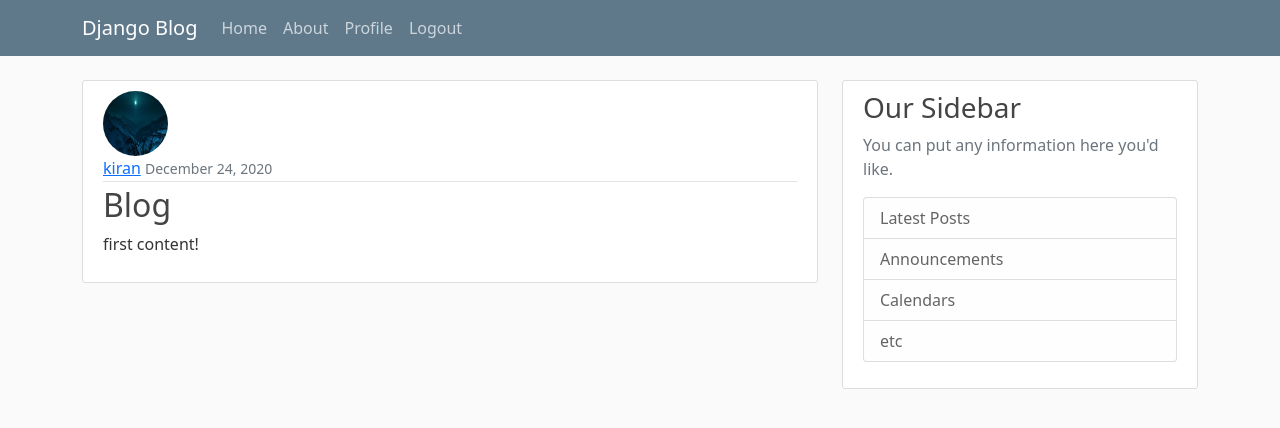
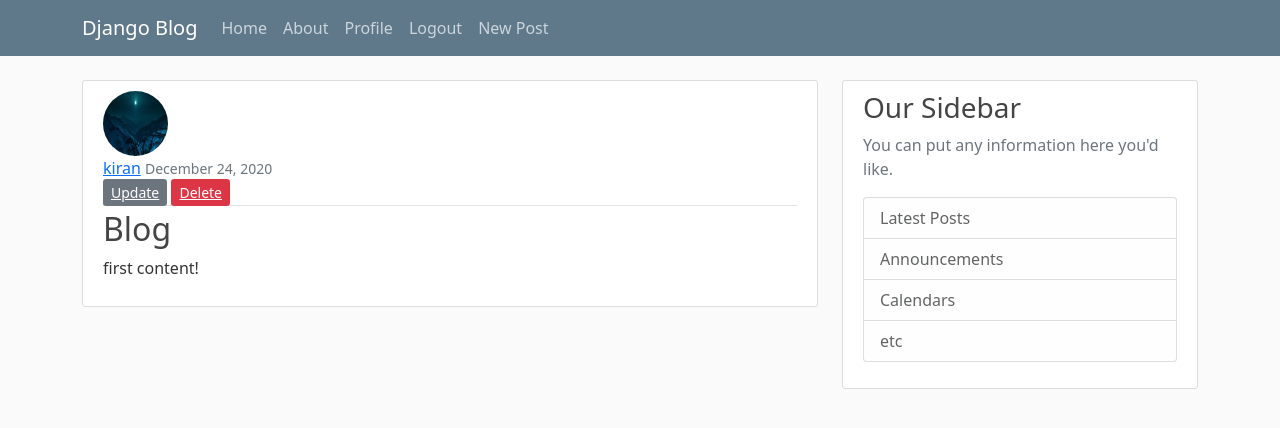
Before and after one commit to Ki6an/django, a Django app: page /post/1/ in a window 1280 px wide. Shown: the top 428 px of the page. Run offline with Django 3.2, Linux system fonts and the light colour scheme; a user stored in the database is signed in; data comes from the database, SQL or seed files in the repository.

Commit message:
addded create, update & delete links

```diff
--- a/first_project/blog/templates/blog/base.html
+++ b/first_project/blog/templates/blog/base.html
@@ -41,6 +41,7 @@
                         {% if user.is_authenticated %}
                             <a class="nav-item nav-link" href="{% url 'profile' %}">Profile</a>
                             <a class="nav-item nav-link" href="{% url 'logout' %}">Logout</a>
+                            <a class="nav-item nav-link" href="{% url 'post-create' %}"> New Post </a>
                         {% else %}
                             <a class="nav-item nav-link" href="{% url 'login' %}">Login</a>
                             <a class="nav-item nav-link" href="{% url 'register' %}">Register</a>
--- a/first_project/blog/templates/blog/post_confirm_delete.html
+++ b/first_project/blog/templates/blog/post_confirm_delete.html
@@ -11,7 +11,6 @@
             <h2>
                 Are you sure you want to delete the post "{{ object.title }}" ?
             </h2>
-
         </fieldset>
         <div class='form-group'>
             <button class='btn btn-outline-danger' type='submit' >Yes, Delete </button>
--- a/first_project/blog/templates/blog/post_detail.html
+++ b/first_project/blog/templates/blog/post_detail.html
@@ -8,6 +8,12 @@
         <div class="article-metadata">
             <a class="mr-2" href="#">{{ object.author }}</a>
             <small class="text-muted">{{ object.date_posted|date:"F d, Y" }}</small>
+            {% if object.author == user %}
+                <div>
+                    <a  class='btn-secondary btn-sm mt-1 mb-1 '  href="{% url 'post-update' object.id %}">Update</a>
+                    <a class='btn-danger btn-sm mt-1 mb-1 ' href="{% url 'post-delete' object.id %}">Delete</a>
+                </div>
+            {% endif %}
         </div>
         <h2 class="article-title"> {{ object.title }} </h2>
         <p class="article-content">{{ object.content }}</p>
```
